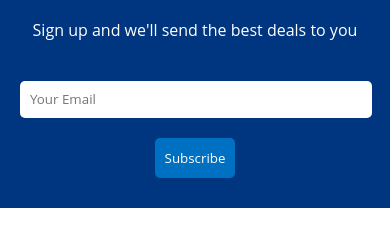
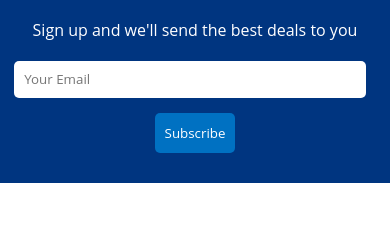
Before and after one commit to amdadul35500/Hotel-room-booking-application-with-admin-panel, a React (Create React App) app in the folder client/: page / in a window 390 px wide. Shown: the part 1352-1580 px from the top of the page. Built offline with nearby package versions, Linux system fonts and the light colour scheme; no server answers.

Commit message:
Update style.css

```diff
--- a/client/src/style.css
+++ b/client/src/style.css
@@ -91,13 +91,11 @@
       padding: 30px 0;
    }
    .mail h1{
-      font-size: 28px;
-    width: 100%;
+    font-size: 28px;
     text-align: center;
    }
    .mail span{
-      width: 100%;
-      text-align: center;
+     text-align: center;
    }
    .mailInputContainer{
       width: 100%;
@@ -106,11 +104,11 @@
    .mailInputContainer>input{
       width: 85%;
       height: 17px;
-      margin: 20px 20px
    }
    .mailInputContainer>button{
       padding: 10px;
       height: 40px;
+      margin-top: 15px
    }
    .footer{
       width: 100%;
@@ -168,4 +166,7 @@
       margin-top: 15px;
       margin-bottom: 25px;
    }
+  .rdrMonth {
+    width: auto;
+}
  }
```
